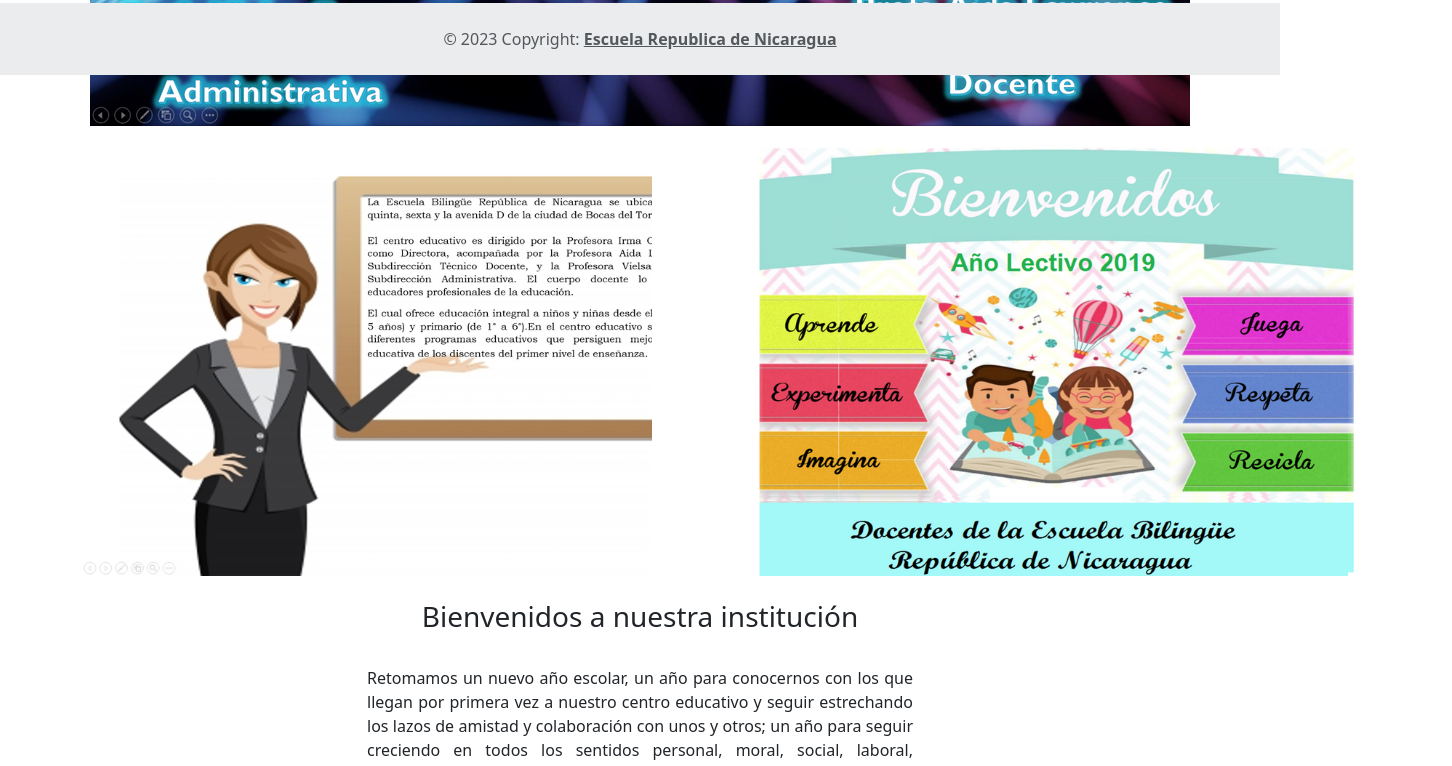
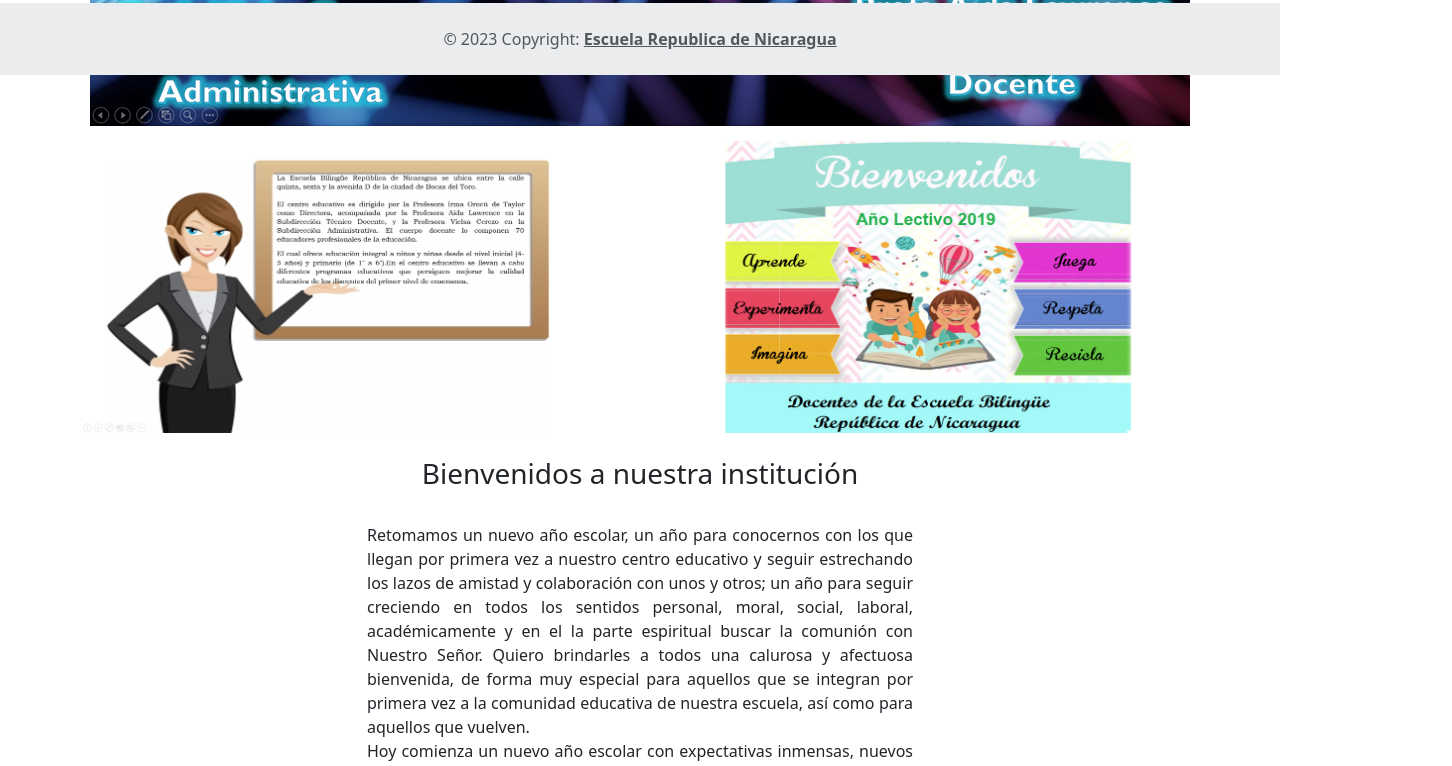
Before and after one commit to arocanelson97/Escuela, a plain HTML site: page nosotros.html in a window 1280 px wide. Shown: the part 725-1491 px from the top of the page, 1452 px wide, since content can reach past the window. Drawn offline with nearby package versions, Linux system fonts and the light colour scheme.

Commit message:
Update nosotros.html

```diff
--- a/nosotros.html
+++ b/nosotros.html
@@ -120,12 +120,12 @@
                 <div class="row">
                     <div class="col-6">
                        <center>
-                        <img src="images/nosotros-2.png" alt="" style="width: 800px;">
+                        <img Class="img-fluid" src="images/nosotros-2.png" alt="" style="width: 800px;">
                        </center>
                     </div>
                     <div class="col-6">
                         <center>
-                         <img src="images/nosotros-3.png" alt="" style="width: 800px;">
+                         <img Class="img-fluid" src="images/nosotros-3.png" alt="" style="width: 800px;">
                         </center>
                      </div>
                 </div>
```
